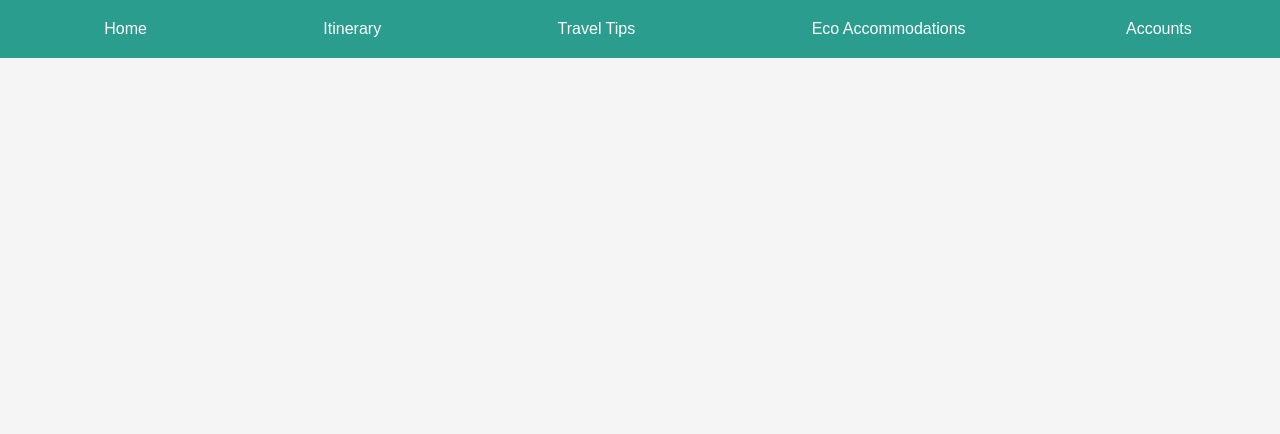
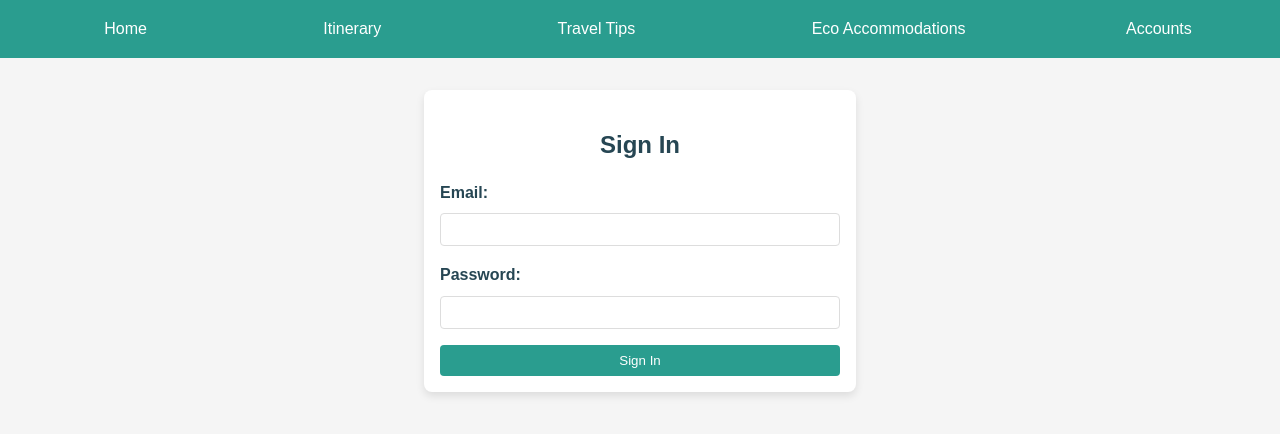
Before and after one commit to mnyhu201/Green-Travel-Planner, a React (Create React App) app in the folder frontend/: page /signin in a window 1280 px wide. Shown: the top 434 px of the page. Built offline with nearby package versions, Linux system fonts and the light colour scheme.

Commit message:
added signinpage and registered page after user registers an account

```diff
--- a/frontend/src/App.js
+++ b/frontend/src/App.js
@@ -6,6 +6,8 @@ import ItineraryPage from './pages/ItineraryPage';
 import TipsPage from './pages/TipsPage';
 import AccommodationPage from './pages/AccommodationPage';
 import RegisterPage from './pages/RegisterPage';
+import RegisterSubmitPage from './pages/RegisterSubmitPage';
+import SignInPage from './pages/SignInPage';
 
 function App() {
   return (
@@ -17,6 +19,8 @@ function App() {
             <Route path="/tips" element={<TipsPage />} />
             <Route path="/accommodations" element={<AccommodationPage />} />
             <Route path="/register" element={<RegisterPage />} />
+            <Route path="/registered" element={<RegisterSubmitPage />} />
+            <Route path="/signin" element={<SignInPage />} />
           </Routes>
     </>
 
--- a/frontend/src/pages/ItineraryPage.js
+++ b/frontend/src/pages/ItineraryPage.js
@@ -3,4 +3,5 @@ import React from 'react';
 
 const ItineraryPage = () => <div><h1>Itinerary Page</h1></div>;
 
+
 export default ItineraryPage;
--- a/frontend/src/pages/RegisterPage.js
+++ b/frontend/src/pages/RegisterPage.js
@@ -42,7 +42,7 @@ const RegisterPage = () => {
     }
     try {
       // Simulate saving formData to userProfile.json
-      const response = await fetch(DESTINATION, {
+      const response = await fetch('/userProfile.json', {
         method: 'POST',
         headers: {
           'Content-Type': 'application/json',
@@ -56,6 +56,10 @@ const RegisterPage = () => {
     } catch (error) {
       console.error('Error submitting form:', error);
     }
+    localStorage.removeItem('formData');
+    window.location.href = '/registered';
+    // Handle form submission logic here
+    console.log(formData);
   };
 
   return (
--- /dev/null
+++ b/frontend/src/pages/RegisterSubmitPage.css
@@ -0,0 +1,22 @@
+/* Registered.css */
+.registered-container {
+    max-width: 400px;
+    margin: 2rem auto;
+    padding: 1rem;
+    background-color: #ffffff;
+    border-radius: 8px;
+    box-shadow: 0 4px 8px rgba(0, 0, 0, 0.1);
+    text-align: center;
+  }
+
+  .registered-container a {
+    display: inline-block;
+    margin-top: 1rem;
+    color: #2a9d8f;
+    text-decoration: none;
+    font-weight: bold;
+  }
+
+  .registered-container a:hover {
+    text-decoration: underline;
+  }
--- /dev/null
+++ b/frontend/src/pages/RegisterSubmitPage.js
@@ -0,0 +1,19 @@
+import React  from 'react';
+import { Link, useNavigate } from 'react-router-dom';
+import './RegisterSubmitPage.css'
+
+
+const RegisterSubmitPage = () => {
+  return (
+    <div className="registered-container">
+      <h2>Registration Successful</h2>
+      <p>Thank you for registering! Your profile has been successfully created, and you are now part of our community.</p>
+      <p>You can now explore more personalized content and plan your eco-friendly trips with us.</p>
+      <Link to="/profile">Go to Your Profile</Link>
+      <br />
+      <Link to="/">Go back to Home</Link>
+    </div>
+  );
+};
+
+export default RegisterSubmitPage;
--- /dev/null
+++ b/frontend/src/pages/SignInPage.js
@@ -0,0 +1,51 @@
+import React from "react";
+import { useState } from "react";
+import { useNavigate } from "react-router-dom";
+
+
+const SignInPage = () => {
+    const navigate = useNavigate();
+    const [email, setEmail] = useState('');
+    const [password, setPassword] = useState('');
+    const handleEmailChange = (e) => setEmail(e.target.value);
+    const handlePasswordChange = (e) => setPassword(e.target.value);
+
+
+    const handleSubmit = async (e) => {
+        e.preventDefault();
+        // handle submit tbd
+    };
+
+    return (
+        <div className="register-container">
+        <h2>Sign In</h2>
+        <form onSubmit={handleSubmit} className="register-form">
+            <div className="form-group">
+            <label htmlFor="email">Email:</label>
+            <input
+                type="email"
+                id="email"
+                name="email"
+                value={email} onChange={handleEmailChange}
+                required
+            />
+            </div>
+
+            <div className="form-group">
+            <label htmlFor="password">Password:</label>
+            <input
+                type="password"
+                id="password"
+                name="password"
+                value={password} onChange={handlePasswordChange}
+                required
+            />
+            </div>
+
+            <button type="submit">Sign In</button>
+        </form>
+        </div>
+    );
+};
+
+export default SignInPage;
```
